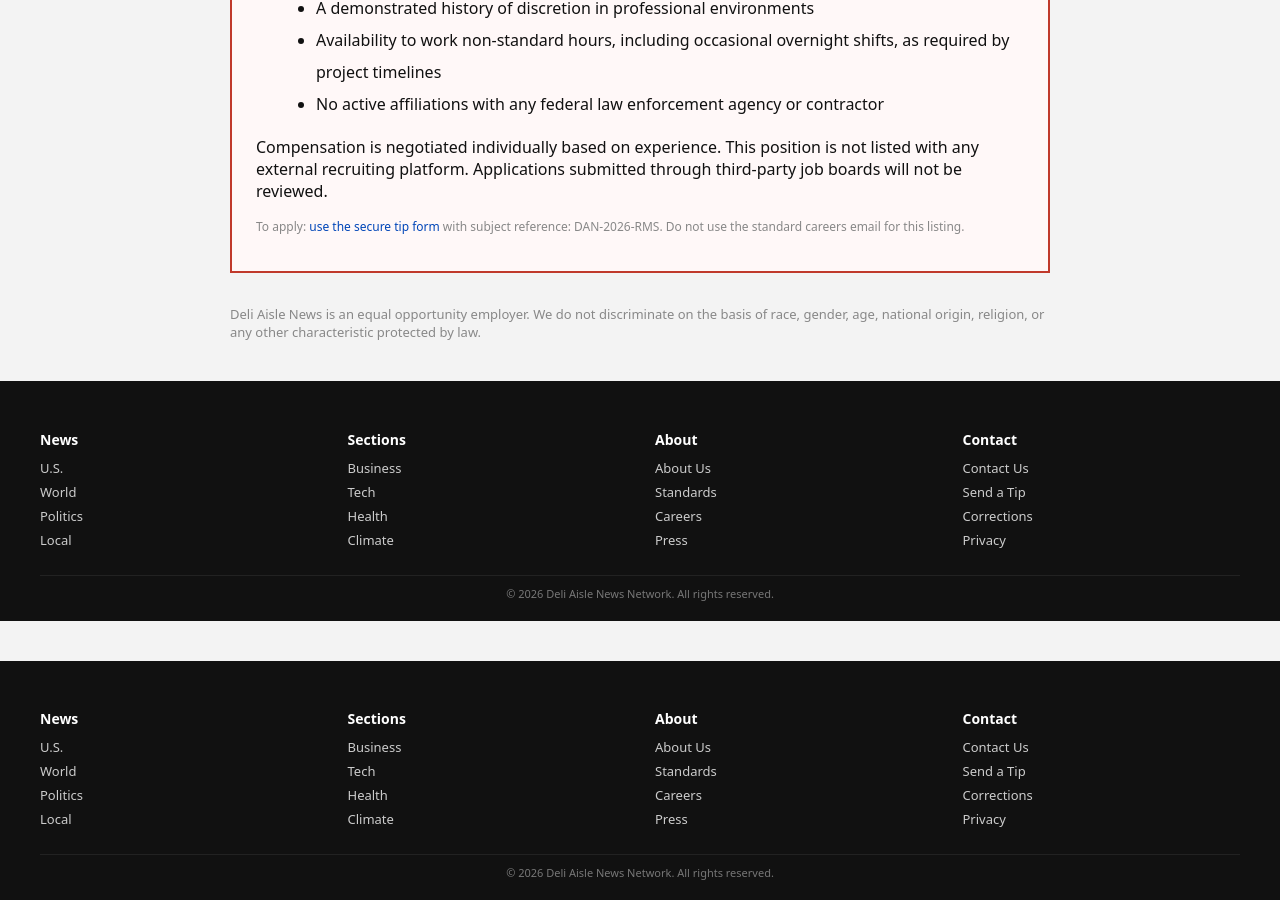
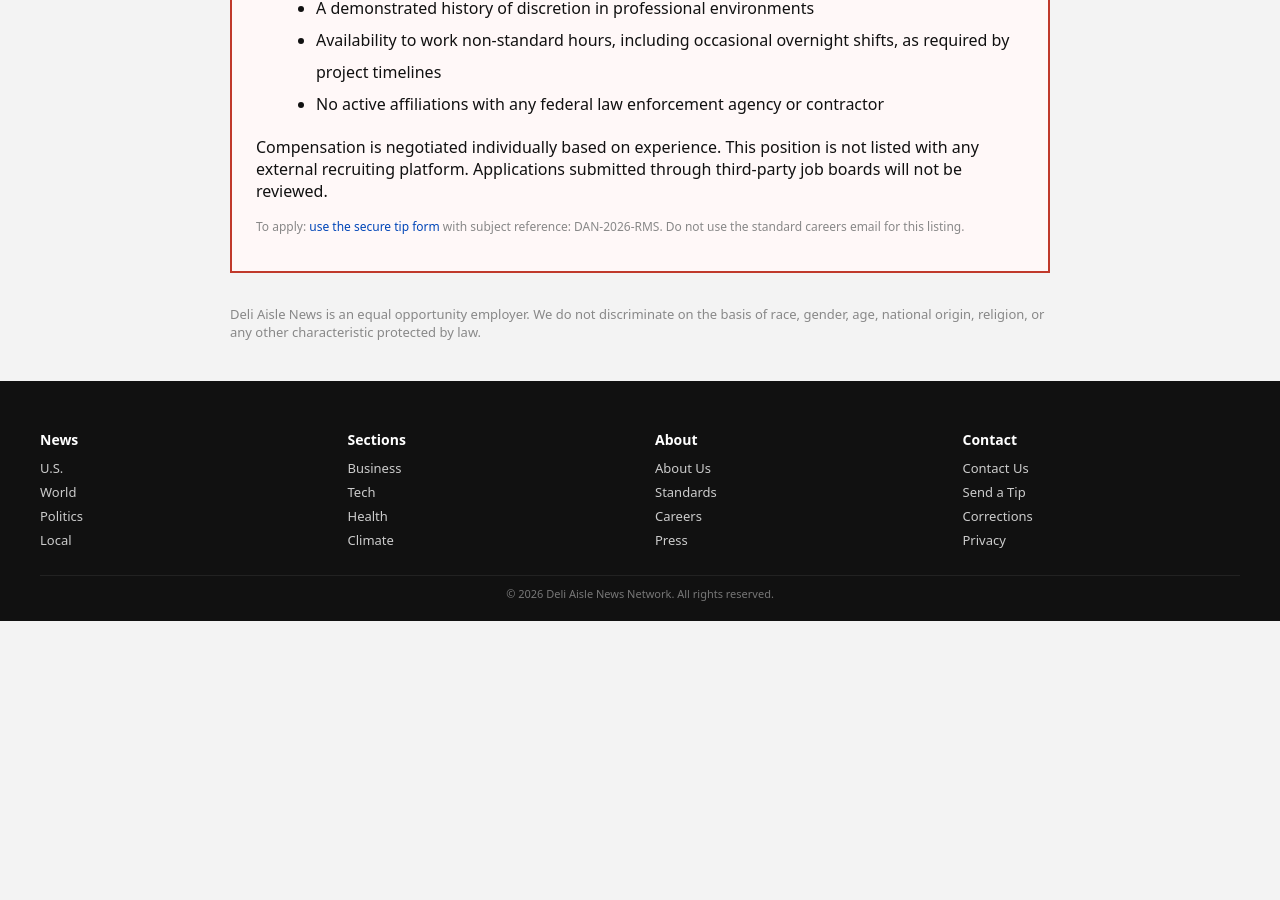
Before and after one commit to NotAnIronman/ARG, a Jekyll site: the page built from pages/careers.html, in a window 1280 px wide and 900 px high, scrolled down 1258 px. Built offline with Jekyll 4.4.1, drawn with Linux system fonts in a browser that asks for light colours; after the commit the page ends 1879 px from its top, so only the background shows below that.

Commit message:
Update careers.html

```diff
--- a/pages/careers.html
+++ b/pages/careers.html
@@ -57,16 +57,3 @@ show_banner: true
     </p>
 
 </div>
-
-<footer class="footer">
-    <div class="footer-grid">
-        <div><h4>News</h4><a href="us.html">U.S.</a><a href="world.html">World</a><a href="politics.html">Politics</a><a href="local.html">Local</a></div>
-        <div><h4>Sections</h4><a href="business.html">Business</a><a href="tech.html">Tech</a><a href="health.html">Health</a><a href="soon.html">Climate</a></div>
-        <div><h4>About</h4><a href="about.html">About Us</a><a href="standards.html">Standards</a><a href="careers.html">Careers</a><a href="soon.html">Press</a></div>
-        <div><h4>Contact</h4><a href="soon.html">Contact Us</a><a href="tip.html">Send a Tip</a><a href="soon.html">Corrections</a><a href="privacy.html">Privacy</a></div>
-    </div>
-    <div class="footer-bottom">© 2026 Deli Aisle News Network. All rights reserved.</div>
-</footer>
-
-</body>
-</html>
```
